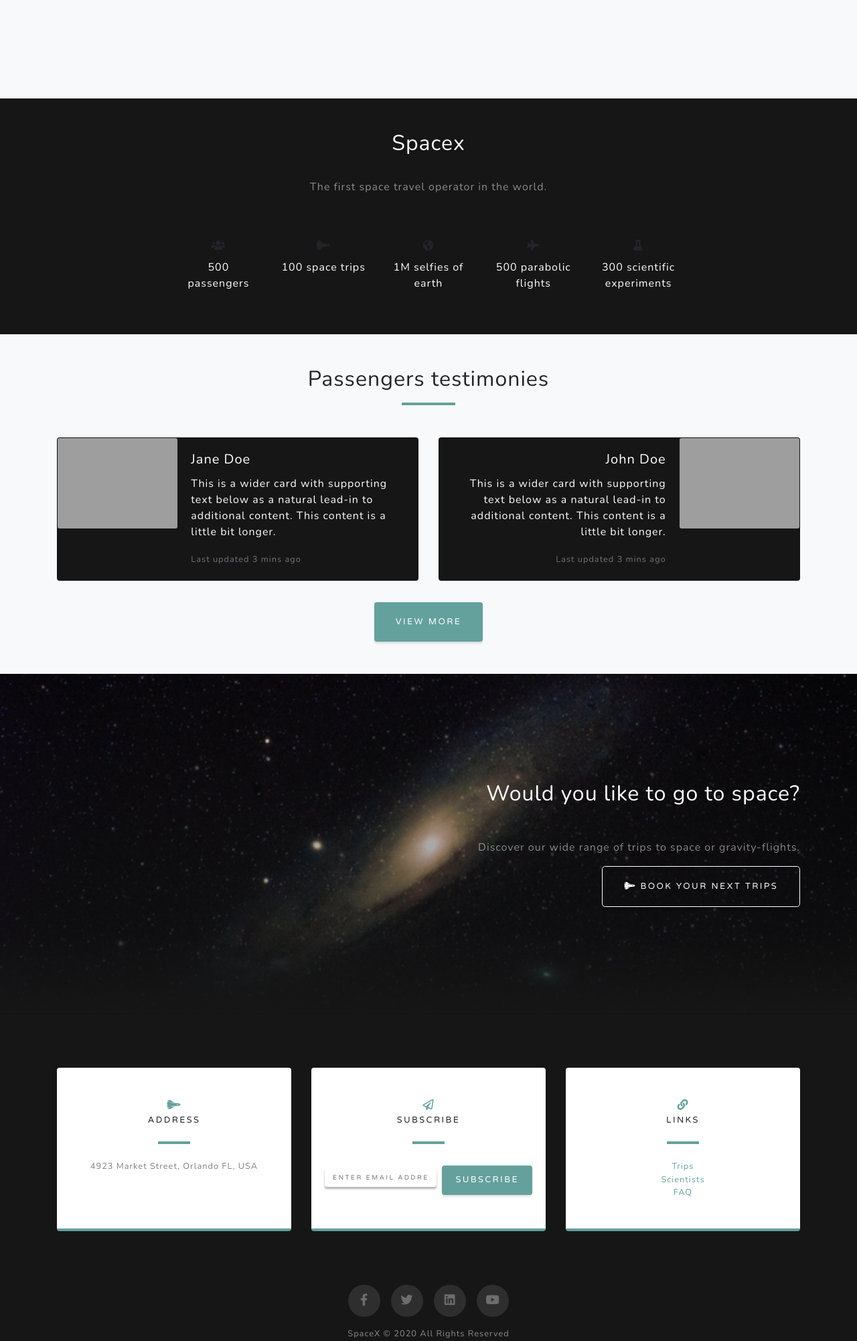
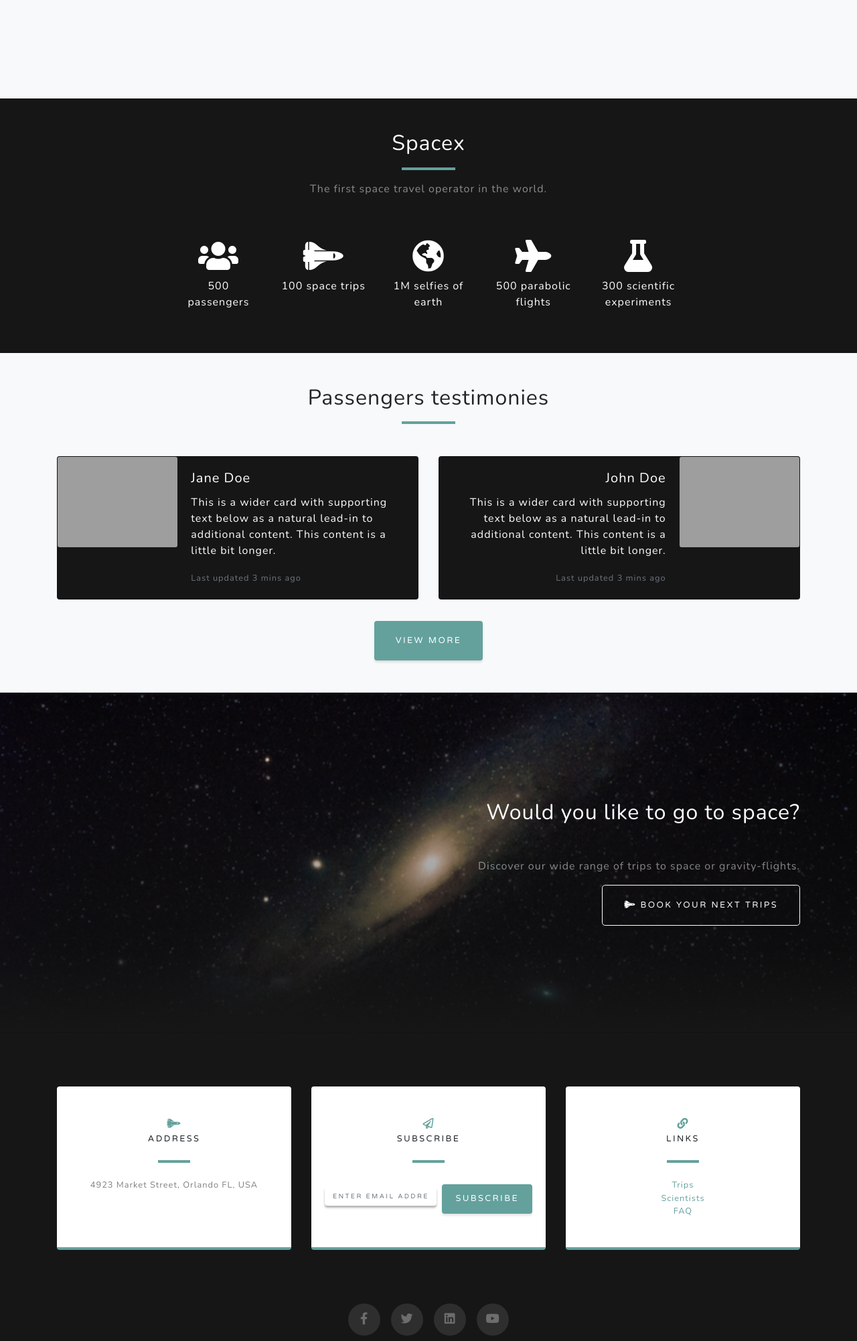
Before and after one commit to AlexiaDelorme/project-spacex, a Django app: page / in a window 1280 px wide. Shown: the part 2918-4920 px from the top of the page at 67% size. Run offline with Django 3.2, Linux system fonts and the light colour scheme; some libraries are stand-ins or nearby versions; grey boxes are pictures that could not be loaded.

Commit message:
Styled icon for stat section

```diff
--- a/static/css/custom.css
+++ b/static/css/custom.css
@@ -41,7 +41,7 @@
 Home
  */
 
- .testimony-section hr {
+ .testimony-section hr, .stat-section hr {
   border-color: #64a19d;
   border-width: 0.25rem;
   width: 5rem;
@@ -55,3 +55,8 @@
   background-attachment: scroll;
   background-size: cover;
 }
+
+.stat-icon {
+    font-size: 3rem;
+    color: white;
+}
```
